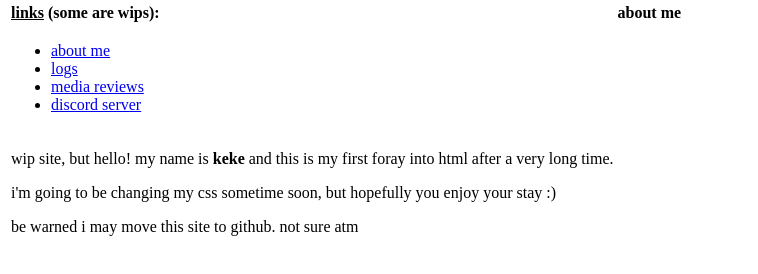
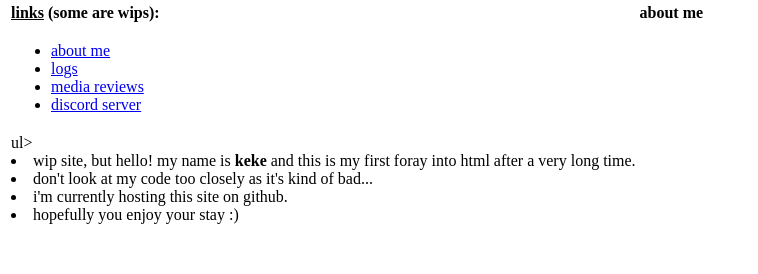
Before and after one commit to nakiryowa/megadrive.neocities.org, a plain HTML site: page index.html in a window 1280 px wide. Shown: the part 230-504 px from the top of the page, without its empty margins (0-758 px from the left). Drawn offline with Linux system fonts and the light colour scheme.

Commit message:
Update index.html

```diff
--- a/index.html
+++ b/index.html
@@ -35,9 +35,12 @@
         </tr>
         <tr>
           <td>
-            <p>wip site, but hello! my name is <b>keke</b> and this is my first foray into html after a very long time.</p>
-            <p>i'm going to be changing my css sometime soon, but hopefully you enjoy your stay :)</p>
-            <p>be warned i may move this site to github. not sure atm<p>
+            ul>
+              <li>wip site, but hello! my name is <b>keke</b> and this is my first foray into html after a very long time.</li>
+              <li>don't look at my code too closely as it's kind of bad...</li>
+              <li>i'm currently hosting this site on github.</li>
+              <li>hopefully you enjoy your stay :)</li>
+            </ul>
           </td>
         </tr>
       </tbody>
```
